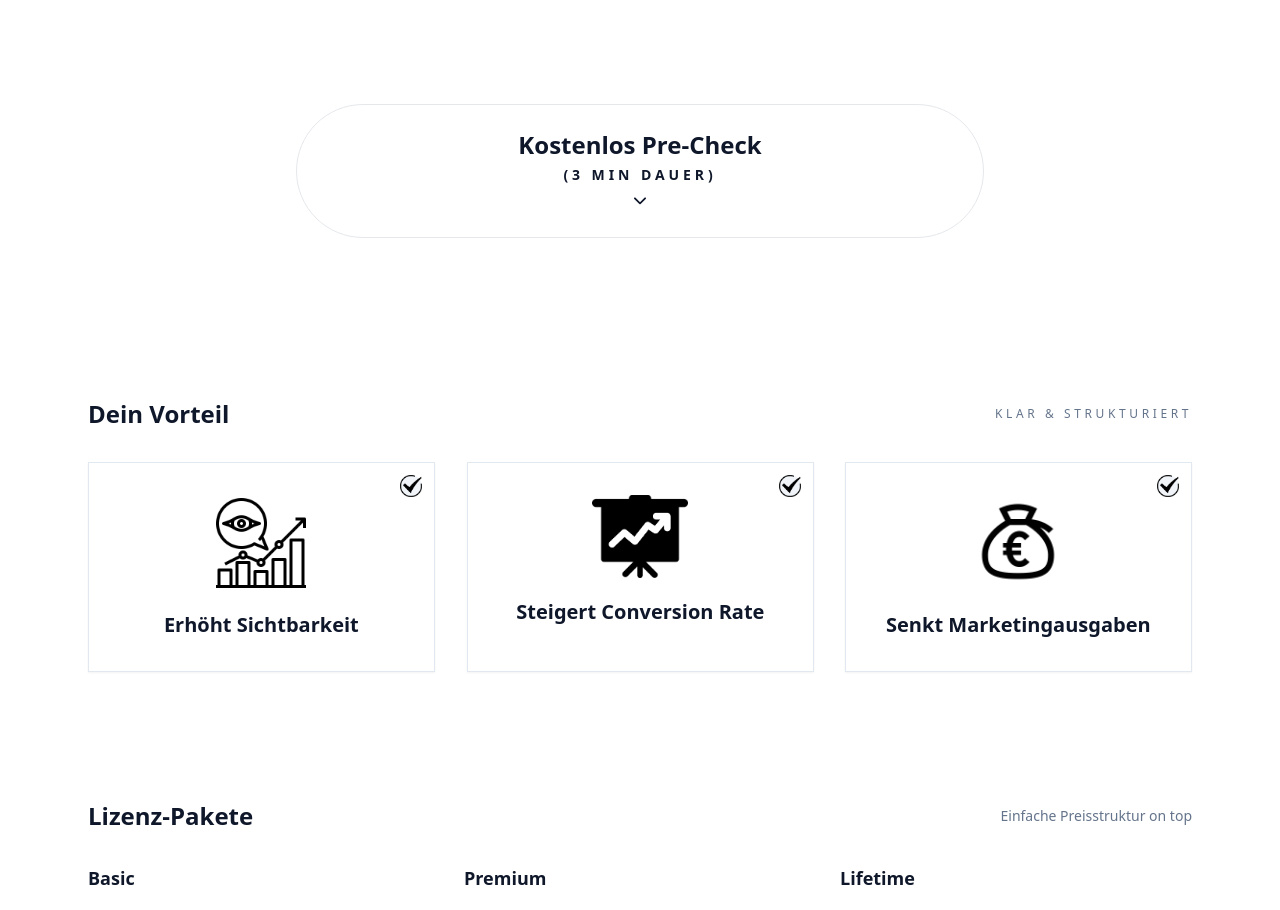
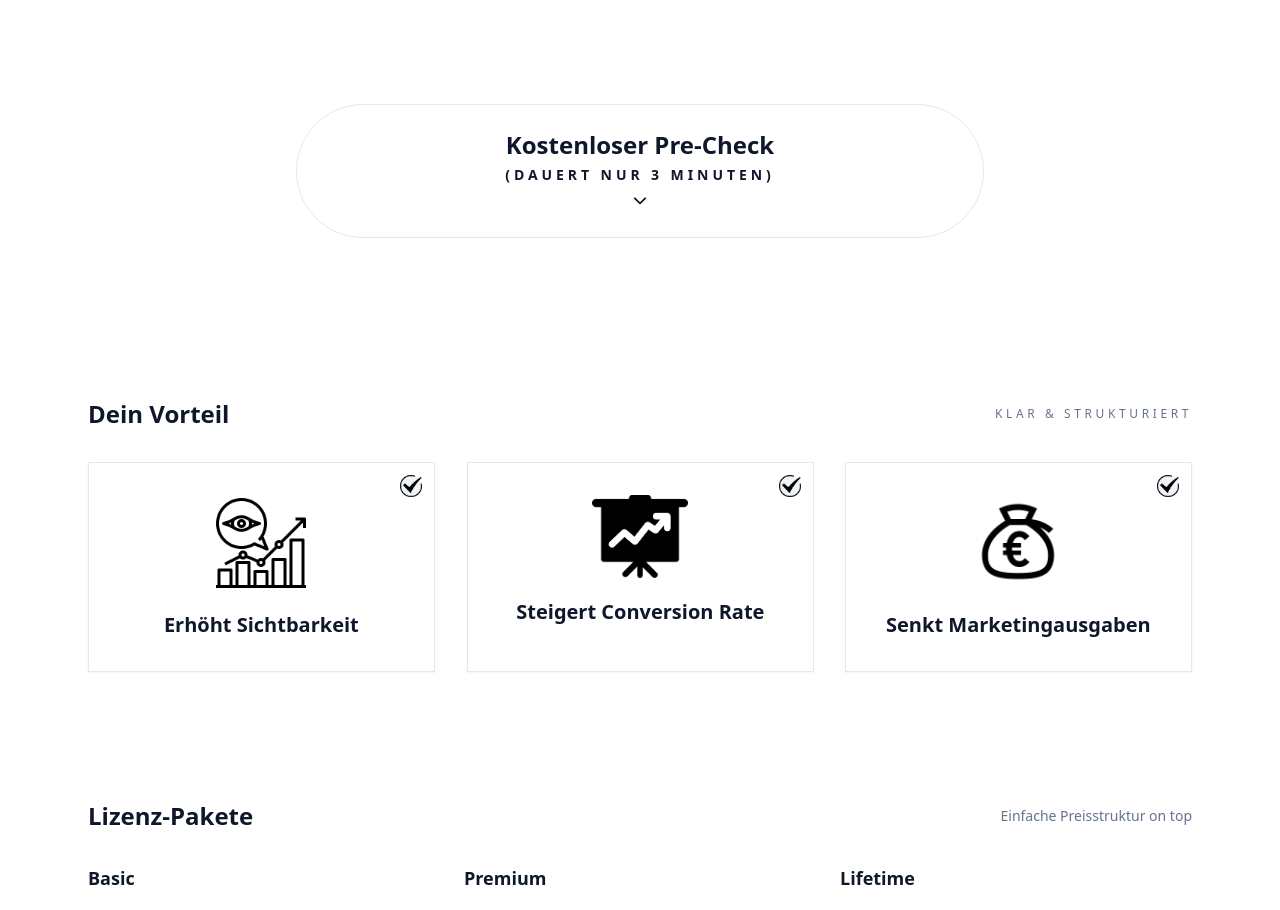
Before and after one commit to LukaM25/testsieger, a Next.js app: page /produkte/produkt-test in a window 1280 px wide. Shown: the part 1440-2350 px from the top of the page. Built offline with nearby package versions, Linux system fonts and the light colour scheme; no server answers.

Commit message:
spelling

```diff
--- a/pruf/ProduktTestPage.tsx
+++ b/pruf/ProduktTestPage.tsx
@@ -196,8 +196,8 @@ export default function ProduktTestPage() {
             aria-expanded={showPrecheck}
             aria-controls="precheck-content"
           >
-            <span className="text-2xl font-semibold tracking-[0.18em]">Kostenlos Pre-Check</span>
-            <span className="text-sm font-semibold uppercase tracking-[0.28em] text-black/70">(3 min Dauer)</span>
+            <span className="text-2xl font-semibold tracking-[0.18em]">Kostenloser Pre-Check</span>
+            <span className="text-sm font-semibold uppercase tracking-[0.28em] text-black/70">(Dauert nur 3 Minuten)</span>
             <svg
               className={`h-6 w-6 transition-transform duration-200 ${showPrecheck ? 'rotate-180' : 'rotate-0'}`}
               viewBox="0 0 20 20"
```
